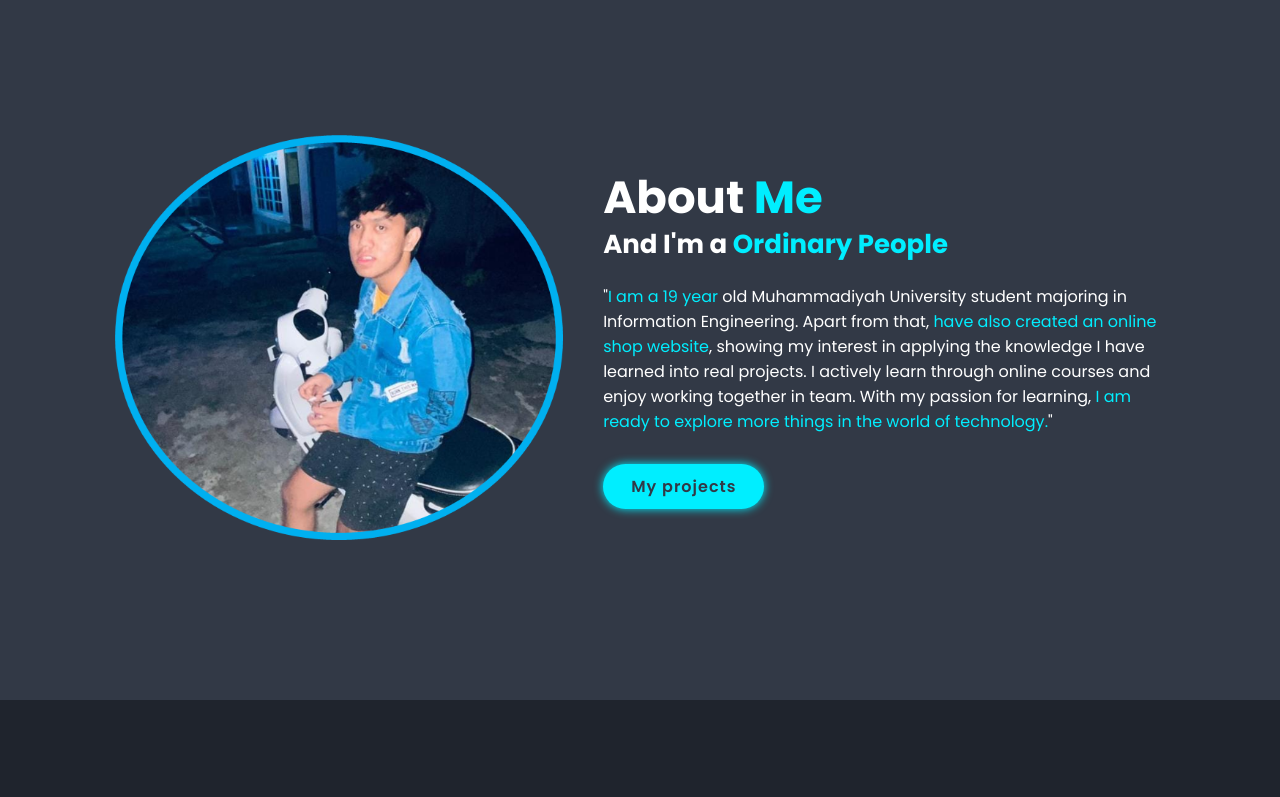
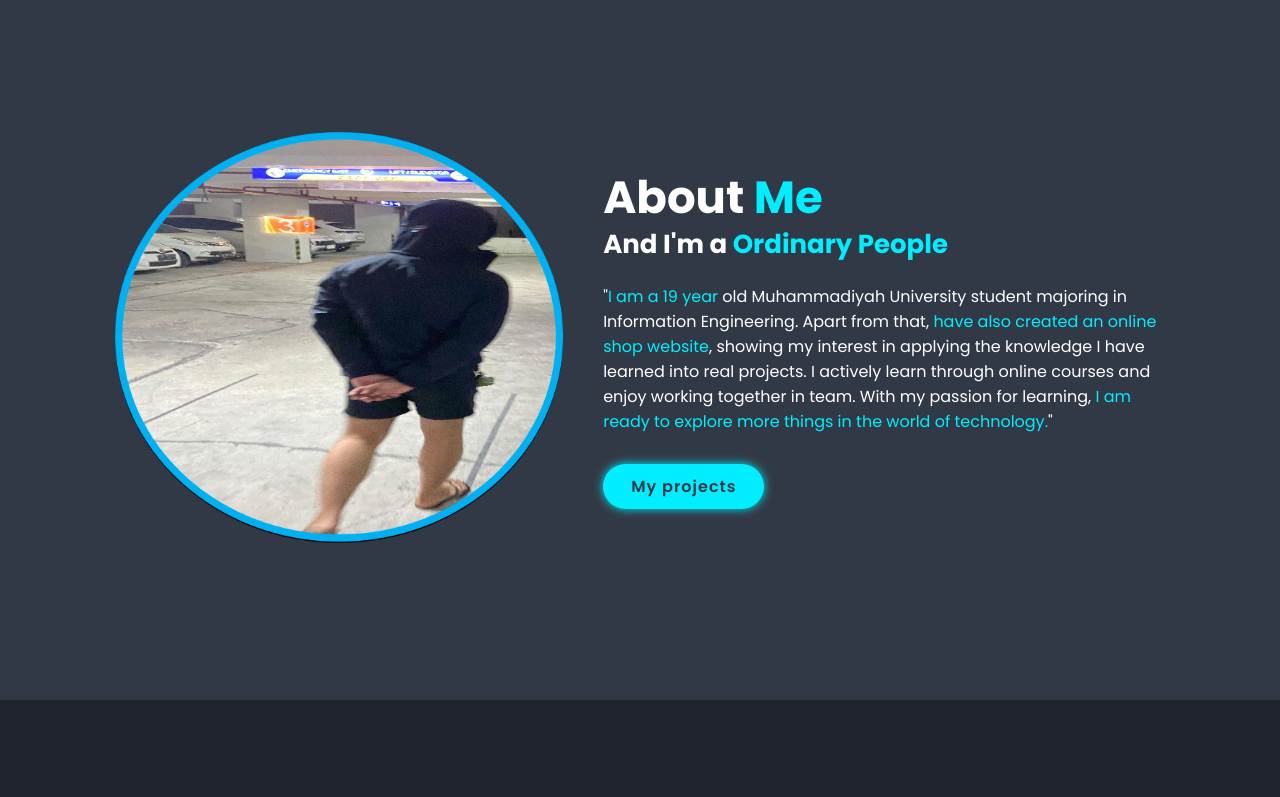
Before and after one commit to Arielnazril/Me.github.io, a plain HTML site: page index.html in a window 1280 px wide. Shown: the part 900-1697 px from the top of the page. Drawn offline with nearby package versions, Linux system fonts and the light colour scheme.

Commit message:
Update index.html

```diff
--- a/index.html
+++ b/index.html
@@ -4,6 +4,9 @@
     <meta charset="UTF-8">
     <meta name="viewport" content="width=device-width, initial-scale=1.0">
     <title>Portofolio</title>
+    <style>
+
+    </style>
 
     <!-- box icons -->
     <link href='https://unpkg.com/boxicons@2.1.4/css/boxicons.min.css' rel='stylesheet'>
@@ -15,7 +18,6 @@
 <body>
 
     <!-- header design -->
-
     <header class="header">
         <a href="#" class="logo">Portfolio</a>
 
@@ -54,7 +56,7 @@
     <!-- about section desingn -->
     <section class="about" id="about">
         <div class="about-img">
-            <img src="img/home.jpg" alt="">
+            <img src="img/image003.jpg" alt="">
         </div>
 
         <div class="about-content">
@@ -175,6 +177,7 @@
     <footer class="footer">
         <div class="footer-text">
             <p>Copyright &copy; 2024 By <a href="https://www.instagram.com/nazrilriadi_" target="_blank"><span>Nazril Afdal Riadi</span></a> | All Rights  Reserved.</p>
+            <audio src="audio/mrs.officer.mp3" controls autoplay muted></audio>
         </div>
 
         <div class="footer-iconTop">
```
